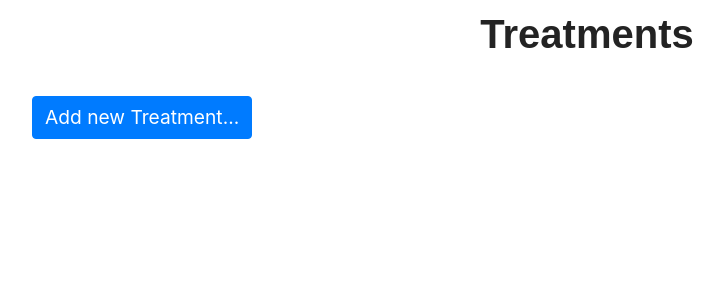
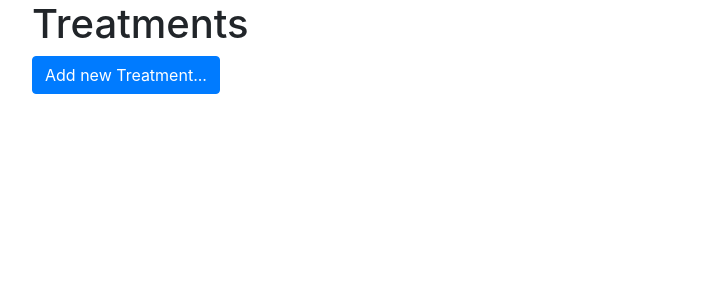
Before and after one commit to jfaccioni/clovars, a Flask app: page /treatment/view in a window 1280 px wide. Shown: the part 56-356 px from the top of the page, without its empty margins (53-776 px from the left). Run offline with Flask 2, Linux system fonts and the light colour scheme; data that the repository does not hold is empty; some libraries are stand-ins or nearby versions; some web fonts are replaced.

Commit message:
Updated code/templates for using static assets.

```diff
--- a/clovars/app/config.py
+++ b/clovars/app/config.py
@@ -26,8 +26,9 @@
     DEBUG = True
     TESTING = True
     TEMPLATES_AUTO_RELOAD = True
+    ASSETS_DEBUG = True
     SQLALCHEMY_DATABASE_URI = f'sqlite:///{APP_PATH / "test.db"}'
-    SQLALCHEMY_ECHO = True
+    SQLALCHEMY_ECHO = False
 
 
 class ProdConfig(Config):
@@ -35,5 +36,6 @@
     DEBUG = False
     TESTING = False
     TEMPLATES_AUTO_RELOAD = False
+    ASSETS_DEBUG = False
     SQLALCHEMY_DATABASE_URI = f'sqlite:///{APP_PATH / "app.db"}'
     SQLALCHEMY_ECHO = False
--- a/clovars/app/templates/base.html
+++ b/clovars/app/templates/base.html
@@ -5,7 +5,7 @@
   {%  include 'meta.html' %}
   <!-- CSS -->
   <link rel="stylesheet" href="https://stackpath.bootstrapcdn.com/bootstrap/4.3.1/css/bootstrap.min.css" integrity="sha384-ggOyR0iXCbMQv3Xipma34MD+dH/1fQ784/j6cY/iJTQUOhcWr7x9JvoRxT2MZw1T" crossorigin="anonymous">
-  <link rel="stylesheet" href={{ url_for('static', filename='css/style.css') }}>
+  <link rel="stylesheet" href={{ url_for('static', filename='dist/style.min.css') }}>
   {% block style %}{% endblock %}
   <!-- Title -->
   <title>{% block title %}{% endblock %}</title>
@@ -13,7 +13,9 @@
 
 <body>
   {% include 'navbar.html' %}
-  <div class="container">{% block content %}{% endblock %}</div>
+  <div class="container">
+    {% block content %}{% endblock %}
+  </div>
   {%  include 'js-libs.html' %}
 </body>
 
--- a/clovars/app/treatments/templates/treatment.html
+++ b/clovars/app/treatments/templates/treatment.html
@@ -1,9 +1,9 @@
 {% block content %}
-  <div class="border rounded treatment-container">
+  <div class="border border-primary rounded treatment-container">
     <h2 class ="treatment-name">{{ treatment.name }}</h2>
     <div id="{{ treatment.name + '_chart' }}" class="chart"></div>
     {% for curve, label in treatment.get_curves_labels() %}
-      <div class="col-s">
+      <div class="col-md">
         {%  with curve=curve, label=label %}
           {% include 'curve.html' %}
         {%  endwith %}
--- a/clovars/app/treatments/templates/view_treatments.html
+++ b/clovars/app/treatments/templates/view_treatments.html
@@ -1,8 +1,12 @@
 {% extends 'base.html' %}
 
-{% block style %}<link rel="stylesheet" type="text/css" href={{ url_for('treatment_bp.static', filename='css/style.css') }}/>{% endblock %}
+{% block style %}
+  <link rel="stylesheet" type="text/css" href={{ url_for('treatment_bp.static', filename='dist/style.min.css') }}/>
+{% endblock %}
 
-{% block title %}Treatments{% endblock %}
+{% block title %}
+  Treatments
+{% endblock %}
 
 {% block content %}
   <h1>Treatments</h1>
```
Also changed, not shown: clovars/app/__init__.py (+7 -0 lines), clovars/app/static/css/style.css (line endings or trailing spaces).
